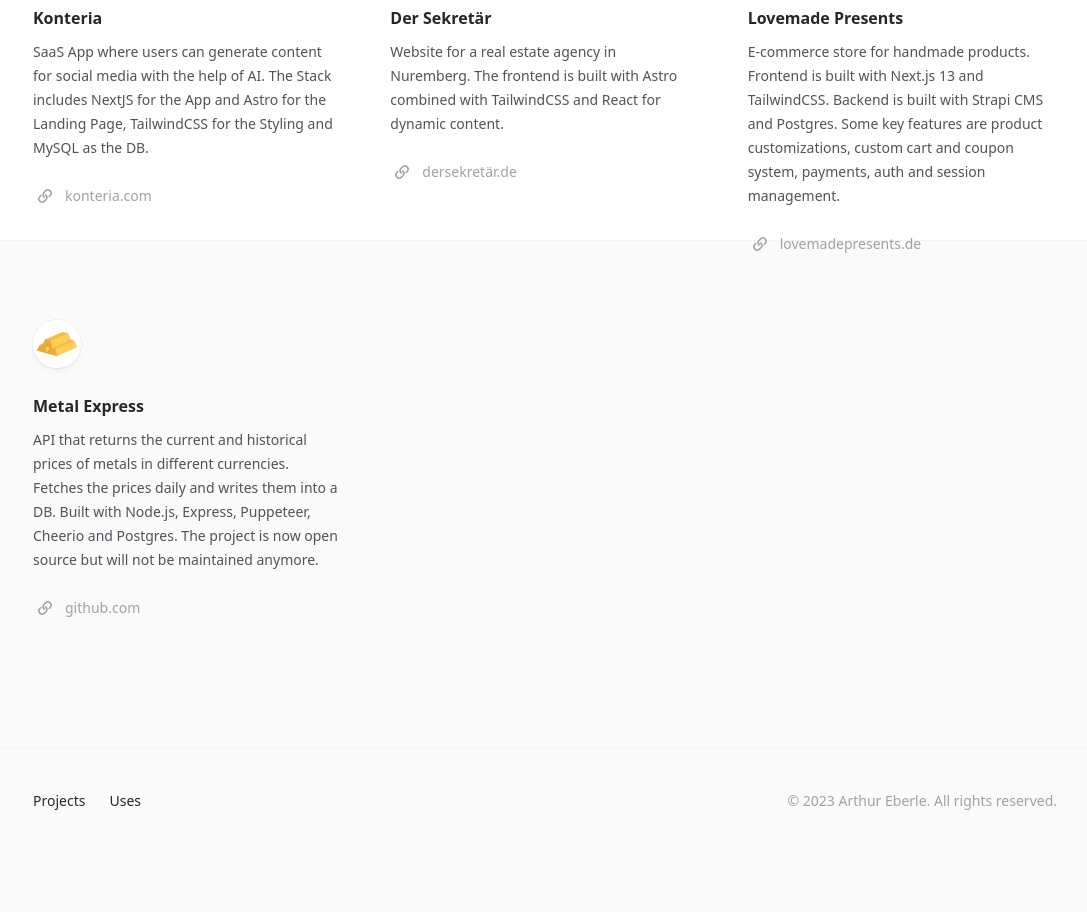
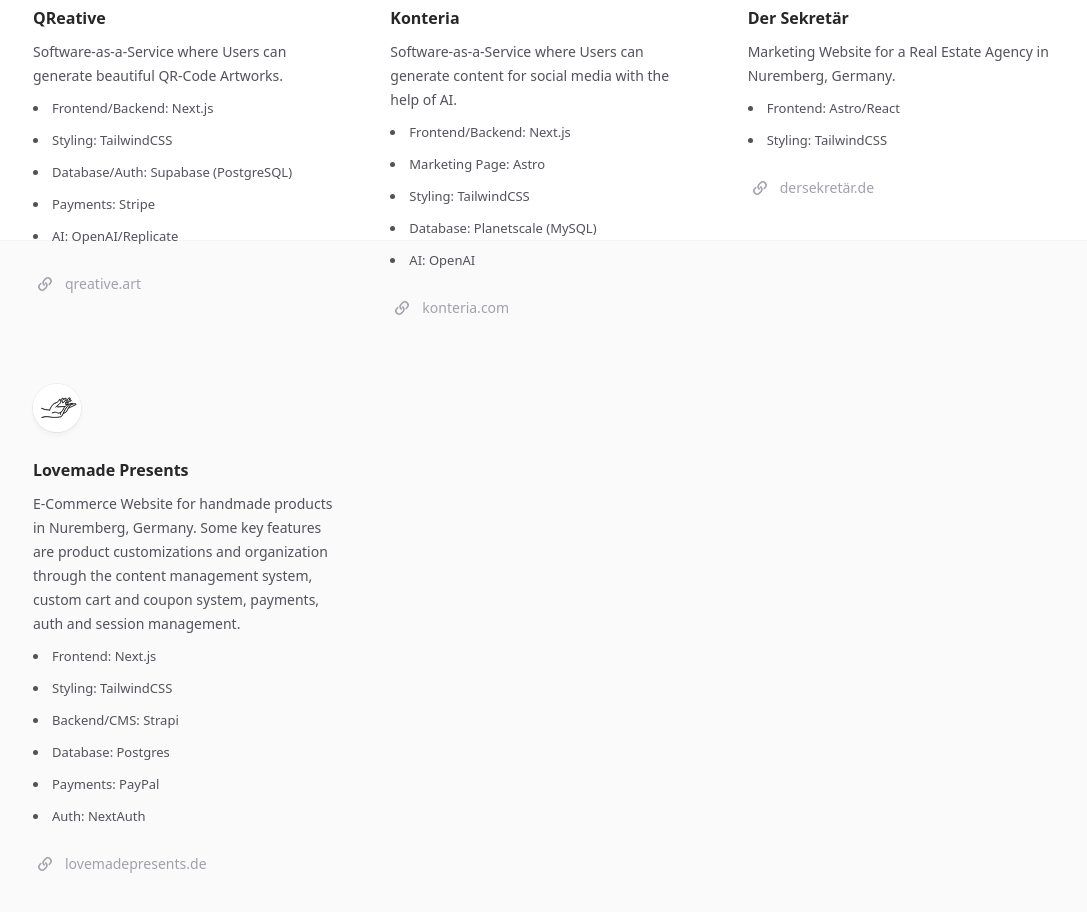
Before and after one commit to arthureberledev/portfolio, a Next.js app: page /projects in a window 1280 px wide. Shown: the part 560-1472 px from the top of the page, without its empty margins (95-1182 px from the left). Before the commit the page ends 1437 px from the top, so only its background shows below. Built offline with nearby package versions, Linux system fonts and the light colour scheme.

Commit message:
added qreative

```diff
--- a/components/tech.tsx
+++ b/components/tech.tsx
@@ -182,7 +182,7 @@
           bgColor="rgb(182, 182, 182)"
           className="cursor-pointer"
           title="And many more..."
-          description="Git, GitHub, GitLab, NPM, Yarn, HeadlessUI and RadixUI are some of the tools I use on a daily basis, but I'm still constantly learning about new technologies."
+          description="PostgreSQL, MySQL, Git, GitHub, GitLab, NPM and Yarn are some of the tools I use on a daily basis, but I'm still constantly learning about new technologies."
           href="#"
         />
       </div>
--- a/pages/index.tsx
+++ b/pages/index.tsx
@@ -20,23 +20,23 @@
   return (
     <>
       <Head>
-        <title>Arthur Eberle - Web developer</title>
+        <title>Arthur Eberle - Personal Website</title>
         <meta
           name="description"
-          content="Hey, I'm Arthur! I'm a passionate web developer from Nuremberg who works on various projects in his spare time."
+          content="I'm a passionate web developer from Nuremberg. Check my page for more info about the tech I use and which projects i've worked on."
         />
       </Head>
       <Container className="mt-9">
         <div className="max-w-2xl">
           <h1 className="text-4xl font-bold tracking-tight text-zinc-800 dark:text-zinc-100 sm:text-5xl">
-            Hey, I&apos;m Arthur!
+            Hey,
           </h1>
           <p className="mt-6 text-base text-zinc-600 dark:text-zinc-400">
             I&apos;m a passionate web developer from Nuremberg who works on
             various projects in his spare time. I&apos;m currently completing my
             Master&apos;s degree in Computer Science at the Georg Simon Ohm
             University of Applied Sciences in Nuremberg and work at DATEV eG in
-            the UX/CX department.
+            the UX/CX department as a Fullstack Developer.
           </p>
           <div className="mt-6 flex gap-6">
             <SocialLink
--- a/pages/projects.tsx
+++ b/pages/projects.tsx
@@ -8,13 +8,67 @@
 import derSekretaerLogo from '@images/logos/der-sekretaer.webp';
 import konteriaLogo from '@images/logos/konteria.webp';
 import lovemadepresentsLogo from '@images/logos/lovemadepresents.svg';
-import metalExpressLogo from '@images/logos/metal-express.svg';
+import qreativeLogo from '@images/logos/qreative.svg';
 
 const projects = [
   {
+    name: 'QReative',
+    description:
+      'Software-as-a-Service where Users can generate beautiful QR-Code Artworks.',
+    stack: [
+      {
+        type: 'Frontend/Backend',
+        name: 'Next.js',
+      },
+      {
+        type: 'Styling',
+        name: 'TailwindCSS',
+      },
+      {
+        type: 'Database/Auth',
+        name: 'Supabase (PostgreSQL)',
+      },
+      {
+        type: 'Payments',
+        name: 'Stripe',
+      },
+      {
+        type: 'AI',
+        name: 'OpenAI/Replicate',
+      },
+    ],
+    link: {
+      href: 'https://www.qreative.art',
+      label: 'qreative.art',
+    },
+    logo: qreativeLogo,
+  },
+  {
     name: 'Konteria',
     description:
-      'SaaS App where users can generate content for social media with the help of AI. The Stack includes NextJS for the App and Astro for the Landing Page, TailwindCSS for the Styling and MySQL as the DB.',
+      'Software-as-a-Service where Users can generate content for social media with the help of AI.',
+    stack: [
+      {
+        type: 'Frontend/Backend',
+        name: 'Next.js',
+      },
+      {
+        type: 'Marketing Page',
+        name: 'Astro',
+      },
+      {
+        type: 'Styling',
+        name: 'TailwindCSS',
+      },
+      {
+        type: 'Database',
+        name: 'Planetscale (MySQL)',
+      },
+      {
+        type: 'AI',
+        name: 'OpenAI',
+      },
+    ],
     link: {
       href: 'https://www.konteria.com',
       label: 'konteria.com',
@@ -24,7 +78,17 @@
   {
     name: 'Der Sekretär',
     description:
-      'Website for a real estate agency in Nuremberg. The frontend is built with Astro combined with TailwindCSS and React for dynamic content.',
+      'Marketing Website for a Real Estate Agency in Nuremberg, Germany.',
+    stack: [
+      {
+        type: 'Frontend',
+        name: 'Astro/React',
+      },
+      {
+        type: 'Styling',
+        name: 'TailwindCSS',
+      },
+    ],
     link: {
       href: 'https://xn--dersekretr-y5a.de/',
       label: 'dersekretär.de',
@@ -34,22 +98,38 @@
   {
     name: 'Lovemade Presents',
     description:
-      'E-commerce store for handmade products. Frontend is built with Next.js 13 and TailwindCSS. Backend is built with Strapi CMS and Postgres. Some key features are product customizations, custom cart and coupon system, payments, auth and session management.',
+      'E-Commerce Website for handmade products in Nuremberg, Germany. Some key features are product customizations and organization through the content management system, custom cart and coupon system, payments, auth and session management.',
+    stack: [
+      {
+        type: 'Frontend',
+        name: 'Next.js',
+      },
+      {
+        type: 'Styling',
+        name: 'TailwindCSS',
+      },
+      {
+        type: 'Backend/CMS',
+        name: 'Strapi',
+      },
+      {
+        type: 'Database',
+        name: 'Postgres',
+      },
+      {
+        type: 'Payments',
+        name: 'PayPal',
+      },
+      {
+        type: 'Auth',
+        name: 'NextAuth',
+      },
+    ],
     link: {
       href: 'https://lovemadepresents.de/',
       label: 'lovemadepresents.de',
     },
     logo: lovemadepresentsLogo,
-  },
-  {
-    name: 'Metal Express',
-    description:
-      'API that returns the current and historical prices of metals in different currencies. Fetches the prices daily and writes them into a DB. Built with Node.js, Express, Puppeteer, Cheerio and Postgres. The project is now open source but will not be maintained anymore.',
-    link: {
-      href: 'https://github.com/arthureberledev/metal-express',
-      label: 'github.com',
-    },
-    logo: metalExpressLogo,
   },
 ];
 
@@ -85,6 +165,17 @@
                 <Card.Link href={project.link.href}>{project.name}</Card.Link>
               </h2>
               <Card.Description>{project.description}</Card.Description>
+              <ul className="mt-2 list-inside list-disc space-y-2 text-xs">
+                {project.stack.map((tech) => (
+                  <li
+                    key={tech.name}
+                    className="text-zinc-600 dark:text-zinc-400"
+                  >
+                    <span className="font-medium">{tech.type}</span>:{' '}
+                    {tech.name}
+                  </li>
+                ))}
+              </ul>
               <p className="relative z-10 mt-6 flex text-sm font-medium text-zinc-400 transition group-hover:text-teal-500 dark:text-zinc-200">
                 <Icons.link className="h-6 w-6 flex-none" />
                 <span className="ml-2">{project.link.label}</span>
```
Also changed, not shown: images/logos/qreative.svg (added).
